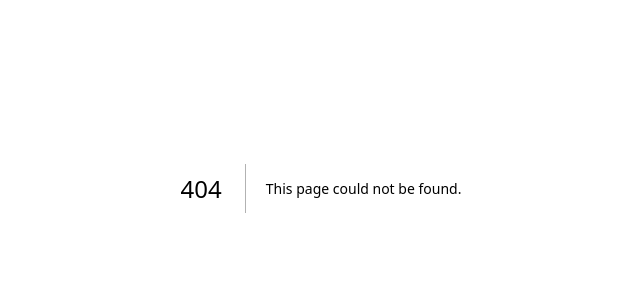
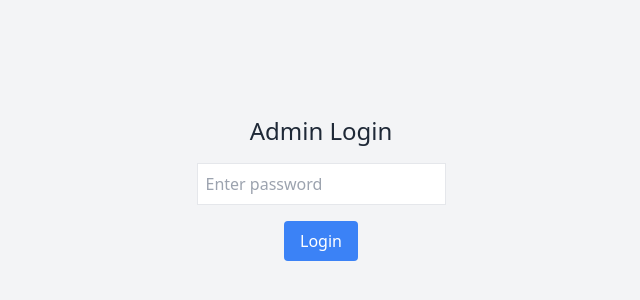
Before and after one commit to Bloomle/app, a Next.js app: page /admin in a window 1280 px wide. Before the commit this address had no page. Shown: the part 212-512 px from the top of the page, without its empty margins (319-959 px from the left). Built offline with nearby package versions, Linux system fonts and the light colour scheme.

Commit message:
Create admin.js

```diff
--- /dev/null
+++ b/pages/admin.js
@@ -0,0 +1,83 @@
+import { useState } from "react";
+import "../styles/globals.css";
+
+export default function Admin() {
+  const [password, setPassword] = useState("");
+  const [authorized, setAuthorized] = useState(false);
+  const [data, setData] = useState({ total: 0, votes: [] });
+
+  const fetchData = async () => {
+    const res = await fetch("/api/admin?password=" + password);
+    const d = await res.json();
+    if (d.success) {
+      setAuthorized(true);
+      setData(d);
+    } else {
+      alert("Wrong password");
+    }
+  };
+
+  const resetVotes = async () => {
+    if (!confirm("Reset all votes?")) return;
+    await fetch("/api/admin", {
+      method: "DELETE",
+      headers: { "Content-Type": "application/json" },
+      body: JSON.stringify({ password }),
+    });
+    fetchData();
+  };
+
+  if (!authorized) {
+    return (
+      <div className="flex flex-col items-center justify-center min-h-screen">
+        <h1 className="text-2xl mb-4">Admin Login</h1>
+        <input
+          type="password"
+          className="border p-2"
+          placeholder="Enter password"
+          value={password}
+          onChange={(e) => setPassword(e.target.value)}
+        />
+        <button
+          onClick={fetchData}
+          className="mt-4 px-4 py-2 bg-blue-500 text-white rounded"
+        >
+          Login
+        </button>
+      </div>
+    );
+  }
+
+  return (
+    <div className="p-8">
+      <h1 className="text-2xl mb-2 font-bold">Admin Dashboard</h1>
+      <p className="mb-4">Total participants: {data.total}</p>
+
+      <button
+        onClick={resetVotes}
+        className="px-4 py-2 bg-red-500 text-white rounded mb-6"
+      >
+        Reset Votes
+      </button>
+
+      <table className="table-auto border-collapse w-full text-sm">
+        <thead>
+          <tr>
+            <th className="border px-2 py-1">ID</th>
+            <th className="border px-2 py-1">Choice</th>
+            <th className="border px-2 py-1">Timestamp</th>
+          </tr>
+        </thead>
+        <tbody>
+          {data.votes.map((v) => (
+            <tr key={v.id}>
+              <td className="border px-2 py-1">{v.id}</td>
+              <td className="border px-2 py-1">{v.choice}</td>
+              <td className="border px-2 py-1">{v.timestamp}</td>
+            </tr>
+          ))}
+        </tbody>
+      </table>
+    </div>
+  );
+}
```
